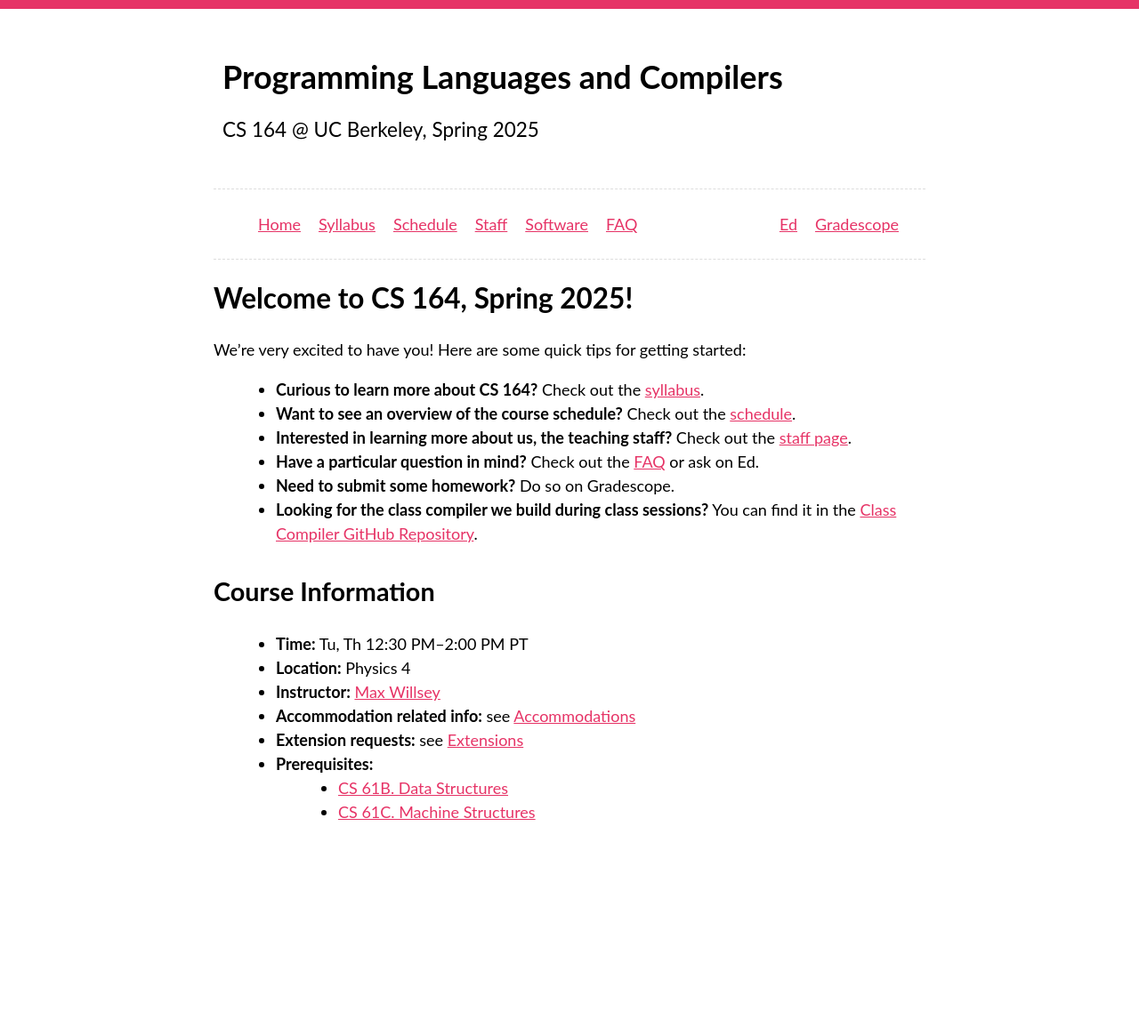
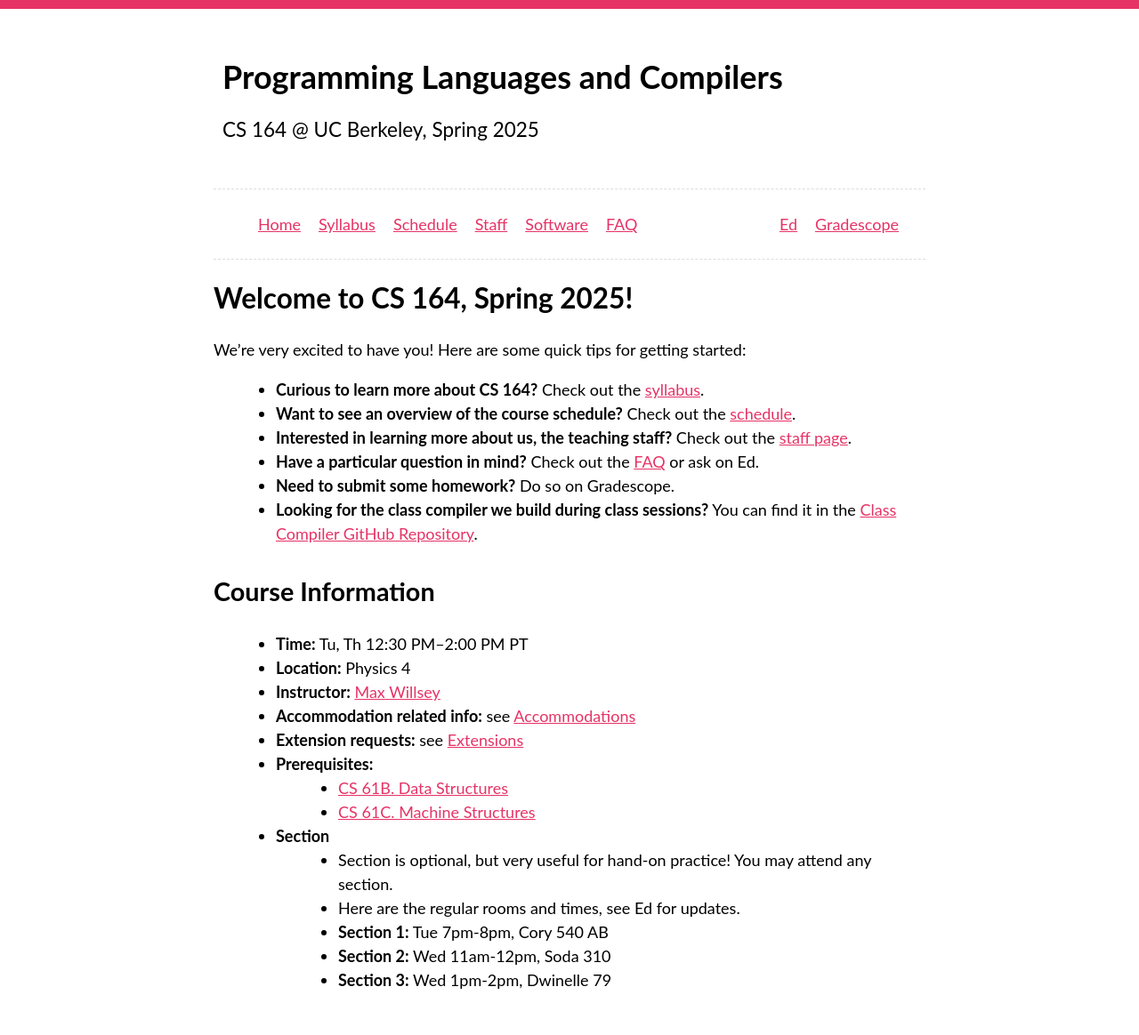
Before and after one commit to berkeley-cs164-sp25/berkeley-cs164-sp25.github.io, a Jekyll site: the page built from index.md, in a window 1280 px wide. Shown: the whole page at 89% size. Built offline with Jekyll 4.4.1, drawn with Linux system fonts in a browser that asks for light colours; our own code applies the rules of GitHub Pages for plain Markdown files; before the commit the page ends 975 px from its top, so only the background shows below that.

Commit message:
add section times

```diff
--- a/index.md
+++ b/index.md
@@ -28,3 +28,9 @@ started:
 - **Prerequisites:**
     - [CS 61B. Data Structures](https://www2.eecs.berkeley.edu/Courses/CS61B/)
     - [CS 61C. Machine Structures](https://www2.eecs.berkeley.edu/Courses/CS61C/)
+- **Section**
+    - Section is optional, but very useful for hand-on practice! You may attend any section.
+    - Here are the regular rooms and times, see Ed for updates.
+    - **Section 1:** Tue 7pm-8pm, Cory 540 AB
+    - **Section 2:** Wed 11am-12pm, Soda 310
+    - **Section 3:** Wed 1pm-2pm, Dwinelle 79
```
